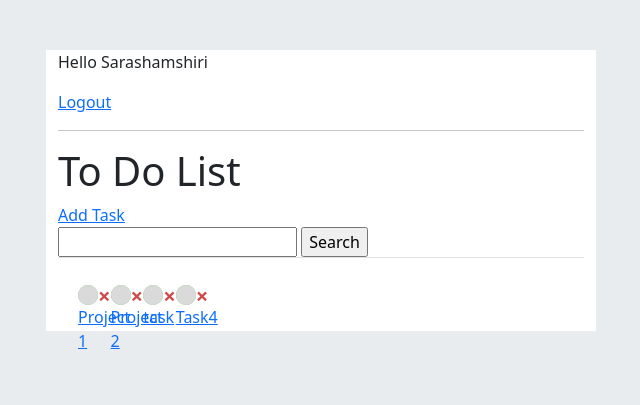
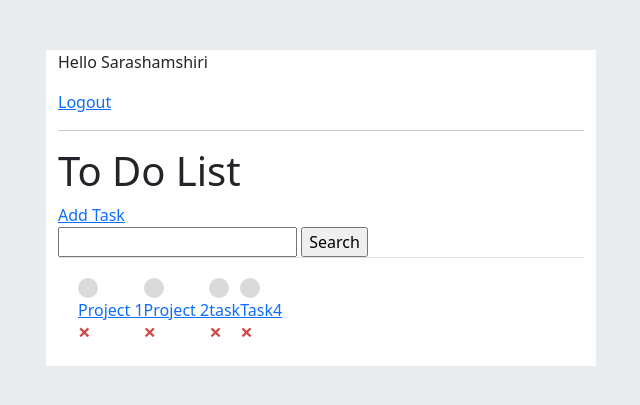
Before and after one commit to sshamshiri/todolist, a Django app: page / in a window 1280 px wide. Shown: the top 405 px of the page, without its empty margins (319-959 px from the left). Run offline with Django 4.2, Linux system fonts and the light colour scheme; a user stored in the database is signed in; data comes from the database, SQL or seed files in the repository.

Commit message:
Update task_list.html

```diff
--- a/todolist/core/templates/core/task_list.html
+++ b/todolist/core/templates/core/task_list.html
@@ -17,13 +17,15 @@
 </form>
 <div class="task-items-wrapper">
     {% for task in tasks %}
-    <hr>
-        <div class="task-complete-icon">
-        {% if task.complete %}
-            <s><a href="{% url 'task-update' task.id %}">{{task}}</a></s>
-        </div>
+        <div class="task-wrapper">
+            {% if task.complete %}
+            <div class="task-title">
+                <div class="task-complete-icon"></div>
+                <i><s><a href="{% url 'task-update' task.id %}">{{task}}</a></s></i>
+            </div>
         {% else %}
-        <div class="task-incomplete-icon"></div>
+        <div class="task-title">
+            <div class="task-incomplete-icon"></div>
             <a href="{% url 'task-update' task.id %}">{{task}}</a>
         </div>
 
@@ -31,9 +33,9 @@
 
         <a class="delete-link" href="{% url 'task-delete' task.id %}">&#215;</a>
 
+</div>
     {% empty %}
         <p>No tasks yet!</p>
     {% endfor %}
-</div>
 
 {% endblock %}
```
